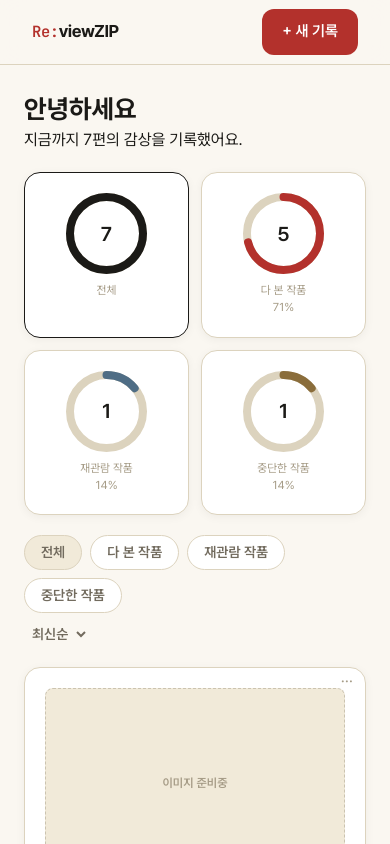
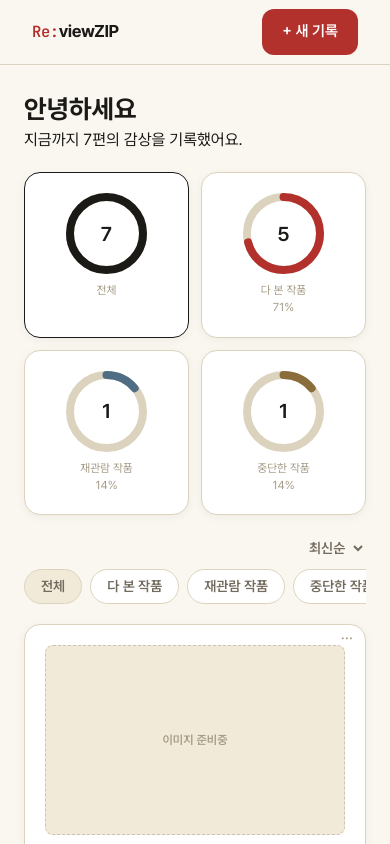
Before and after one commit to y007in/reviewZIP, a Next.js app: page / in a window 390 px wide. Shown: the top 844 px of the page. Built offline with nearby package versions, Linux system fonts and the light colour scheme.

Commit message:
fix : 필터버튼 부분 모바일일 때 스타일 변경 + statemessage 배경색 추가

```diff
--- a/components/archive/RecordList.tsx
+++ b/components/archive/RecordList.tsx
@@ -53,8 +53,8 @@ export function RecordList({ records, movieById, statusFilter, onSelectStatus }:
   return (
     <>
       {hasAnyRecords && (
-        <div className="col-span-full flex flex-wrap items-center justify-between gap-2">
-          <div className="flex flex-wrap gap-2">
+        <div className="col-span-full flex min-w-0 flex-col-reverse items-start gap-2 sm:flex-row sm:flex-wrap sm:items-center sm:justify-between">
+          <div className="flex w-full min-w-0 flex-nowrap gap-2 overflow-x-auto sm:w-auto sm:flex-wrap sm:overflow-visible [scrollbar-width:none] [&::-webkit-scrollbar]:hidden">
             {STATUS_OPTIONS.map((s) => {
               const tone = s === ALL_STATUS ? "neutral" : WATCH_STATUS_TONE[s];
               return (
@@ -63,7 +63,7 @@ export function RecordList({ records, movieById, statusFilter, onSelectStatus }:
                   type="button"
                   onClick={() => onSelectStatus(s)}
                   aria-pressed={statusFilter === s}
-                  className={`rounded-full border px-4 py-1.5 text-[14px] font-semibold transition-colors ${statusFilter === s
+                  className={`shrink-0 rounded-full border px-4 py-1.5 text-[14px] font-semibold transition-colors ${statusFilter === s
                     ? TONE_CLASS[tone]
                     : "border-line bg-card text-ink-soft hover:border-ink-faint"
                     }`}
@@ -76,7 +76,7 @@ export function RecordList({ records, movieById, statusFilter, onSelectStatus }:
           <select
             value={sortOption}
             onChange={(e) => setSortOption(e.target.value as SortOption)}
-            className="border-none p-1 text-[14px] font-semibold text-ink-soft outline-none cursor-pointer"
+            className="self-end border-none p-1 text-[14px] font-semibold text-ink-soft outline-none cursor-pointer sm:self-auto"
           >
             {SORT_OPTIONS.map((option) => (
               <option key={option} value={option}>
--- a/components/shared/StateMessage.tsx
+++ b/components/shared/StateMessage.tsx
@@ -30,7 +30,7 @@ export function StateMessage({
         `mb-5 flex items-center justify-center rounded-full border ${ICON_WRAP_CLASS[tone]}`.trim();
 
     return (
-        <div className="max-w-[416px] min-w-[240px] flex flex-col items-center gap-1 px-[20px] py-[40px] text-center text-ink-soft border border-dashed border-line rounded-2xl">
+        <div className="max-w-[416px] min-w-[240px] flex flex-col items-center gap-1 px-[20px] py-[40px] text-center text-ink-soft border border-dashed border-line rounded-2xl bg-card">
             <div className={iconWrapClasses}>{icon}</div>
             <p className="text-[16px] font-bold text-ink">{title}</p>
             {description && (
```
